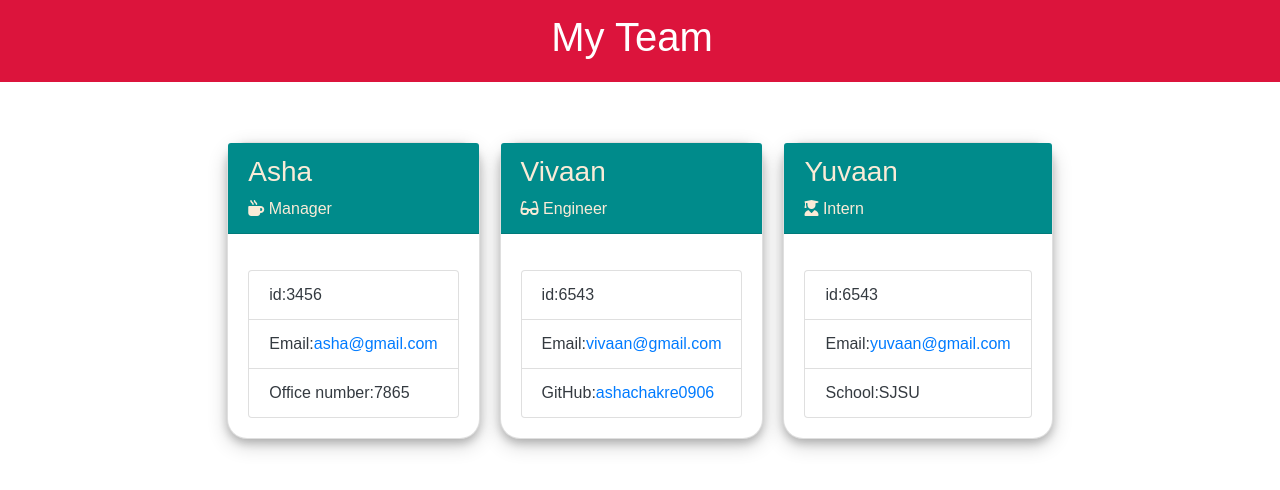
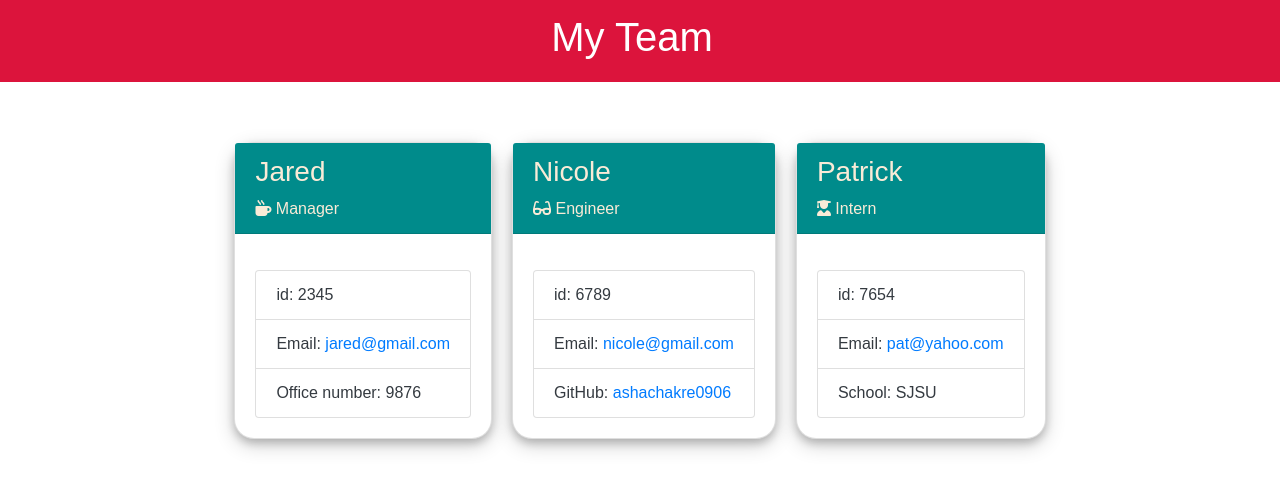
Before and after one commit to ashachakre0906/team-Profile-Generator, a website: page dist/index.html in a window 1280 px wide. Drawn offline with nearby package versions, Linux system fonts and the light colour scheme.

```diff
--- a/dist/index.html
+++ b/dist/index.html
@@ -19,40 +19,41 @@
       <div class ="card-container">
 
          <div class="card mb-3" style="max-width: 18rem;">
-            <div class="card-header"><h3>Asha</h3><i class="fa-solid fa-mug-hot"></i> Manager
+            <div class="card-header"><h3>Jared</h3><i class="fa-solid fa-mug-hot"></i> Manager
             </div>
             <div class="card-body text-dark">
               <h5 class="card-title"></h5>
               <p class="card-text"></p>
               <ul class="list-group">
-                <li class="list-group-item">id:3456</li>
-                <li class="list-group-item">Email:<a href = "mailto:asha@gmail.com">asha@gmail.com</a></li>
-                <li class="list-group-item">Office number:7865</li>
+                <li class="list-group-item">id: 2345</li>
+                <li class="list-group-item">Email: <a href = "mailto:jared@gmail.com">jared@gmail.com</a></li>
+                <li class="list-group-item">Office number: 9876</li>
               </ul>
             </div>
          </div>
 
         <div class="card mb-3" style="max-width: 18rem;">
-            <div class="card-header"><h3>Vivaan</h3><i class="fa-solid fa-glasses"></i> Engineer</div>
+            <div class="card-header"><h3>Nicole</h3><i class="fa-solid fa-glasses"></i> Engineer</div>
             <div class="card-body text-dark">
               <h5 class="card-title"></h5>
               <p class="card-text"></p>
               <ul class="list-group">
-                <li class="list-group-item">id:6543</li>
-                <li class="list-group-item">Email:<a href = "mailto:vivaan@gmail.com">vivaan@gmail.com</a></li>
-                <li class="list-group-item">GitHub:<a href = "https://github.com/ashachakre0906">ashachakre0906</a></li>
+                <li class="list-group-item">id: 6789</li>
+                <li class="list-group-item">Email: <a href = "mailto:nicole@gmail.com">nicole@gmail.com</a></li>
+                <li class="list-group-item">GitHub: <a href = "https://github.com/ashachakre0906">ashachakre0906</a></li>
               </ul>
             </div>
         </div>
+
         <div class="card mb-3" style="max-width: 18rem;">
-          <div class="card-header"><h3>Yuvaan</h3><i class="fa-solid fa-user-graduate"></i> Intern</div>
+          <div class="card-header"><h3>Patrick</h3><i class="fa-solid fa-user-graduate"></i> Intern</div>
             <div class="card-body text-dark">
               <h5 class="card-title"></h5>
               <p class="card-text"></p>
               <ul class="list-group">
-                <li class="list-group-item">id:6543</li>
-                <li class="list-group-item">Email:<a href = "mailto:yuvaan@gmail.com">yuvaan@gmail.com</a></li>
-                <li class="list-group-item">School:SJSU</li>
+                <li class="list-group-item">id: 7654</li>
+                <li class="list-group-item">Email: <a href = "mailto:pat@yahoo.com">pat@yahoo.com</a></li>
+                <li class="list-group-item">School: SJSU</li>
               </ul>
           </div>
         </div>
```
Also changed, not shown: dist/assets/images/team-profile-responsive.png, dist/assets/images/team-profile.png.
